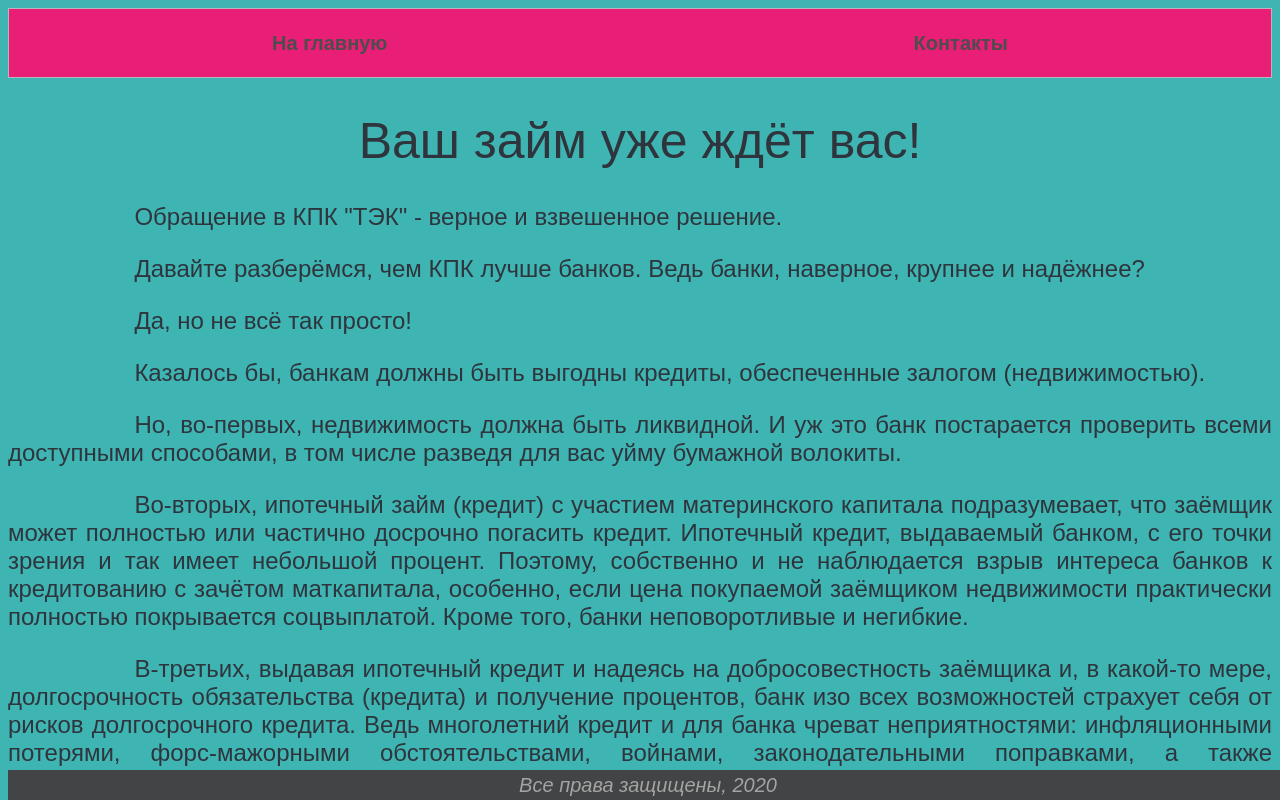
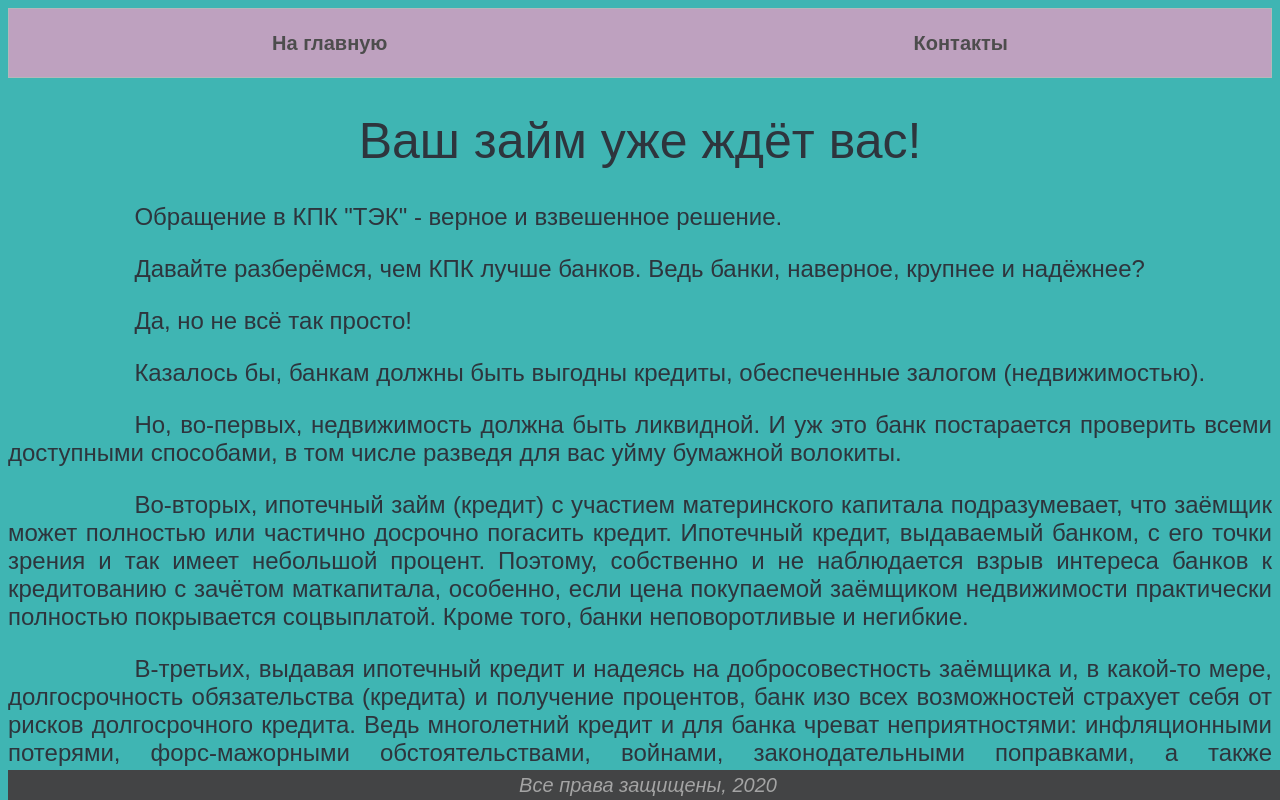
Before and after one commit to kpk-mk/kpk-mk.github.io, a plain HTML site: page why.html in a window 1280 px wide. Shown: the top 800 px of the page. Drawn offline with Linux system fonts and the light colour scheme.

Commit message:
Add files via upload

```diff
--- a/style.css
+++ b/style.css
@@ -5,7 +5,7 @@ body {
 
 header {
     border: 1px solid #b5b7ba;
-    background-color: #e91e76;
+    background-color: #bea1bf;
     height: 68px;
     display: flex;
     justify-content: space-around;
```
